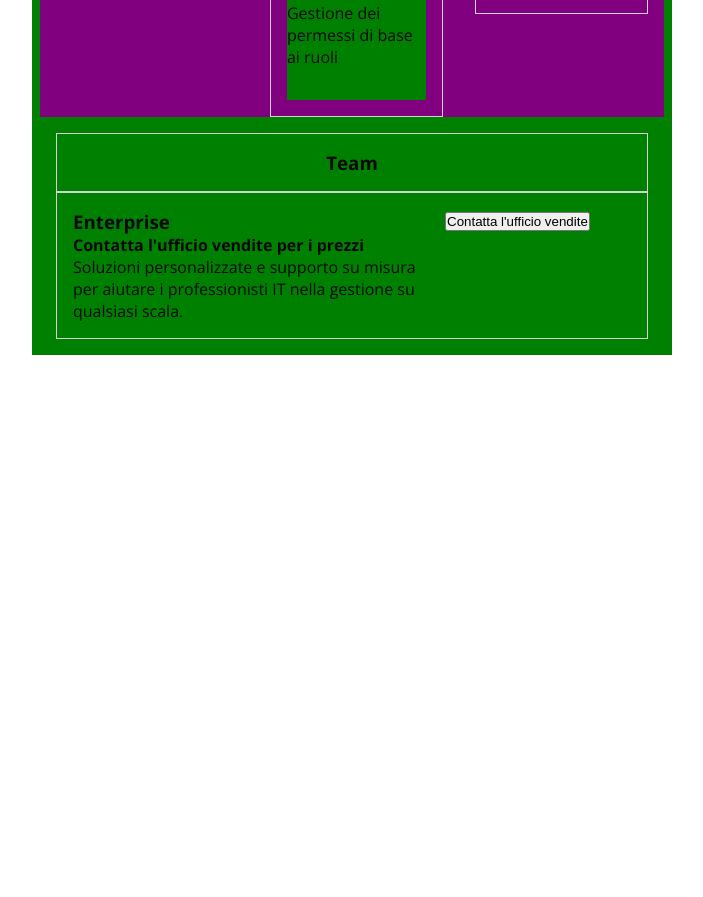
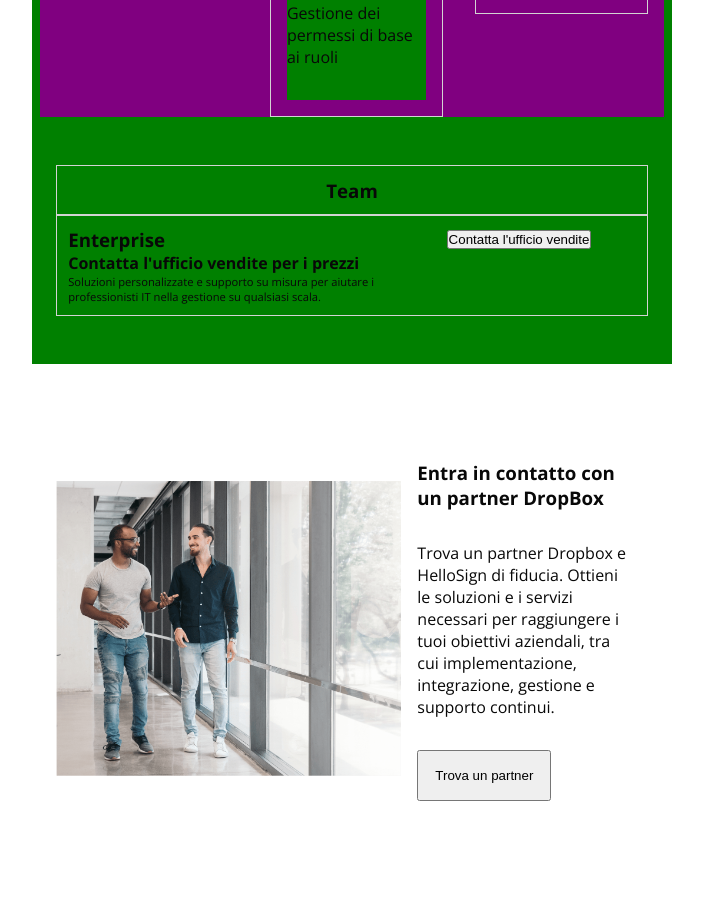
Before and after one commit to CatalanoLorenzo/htmlcss-dropbox, a plain HTML site: page index.html in a window 1280 px wide. Shown: the part 1966-2863 px from the top of the page, without its empty margins (288-991 px from the left). Before the commit the page ends 2321 px from the top, so only its background shows below. Drawn offline with nearby package versions, Linux system fonts and the light colour scheme.

Commit message:
add partner section

```diff
--- a/asset/css/style.css
+++ b/asset/css/style.css
@@ -49,8 +49,14 @@ header a:active{
 .col-4{
     width: calc((100% / 12) * 4);
 }
+.col-5{
+    width: calc((100% / 12) * 5);
+}
 .col-6{
     width: calc((100% / 12) * 6);
+}
+.col-7{
+    width: calc((100% / 12) * 7);
 }
 .col-8{
     width: calc((100% / 12) * 8);
@@ -189,13 +195,33 @@ justify-content: center;
 }
 /* card team */
 .card_team{
-    padding: 1rem 1.5rem;
+    padding: 3rem 1.5rem;
 
 }
 .card_team > .col{
     border: 1px solid lightgray;
-    padding: 1rem;
+    padding: 0.7rem;
     justify-content: center;
 }
+.col-8 p{
+    font-size: 0.7rem;
+}
 /* #endregion business section */
+/* #region partner section */
+.partner{
+    justify-content: center;
+    padding: 0 20rem;
+}
+.partner .row{
+    max-width: 1159px;
+    padding: 5rem 1.5rem;
+    align-items: center;
+}
+.partner img{
+    max-width: 100%;
+}
+.partner .col-5 *{
+    padding: 1rem;
+}
+/* #endregion partner section */
 /* #endregion main */
--- a/index.html
+++ b/index.html
@@ -347,6 +347,37 @@
             </div>
             </div>
         </section>
+        <section class="partner d-flex">
+            <div class="row d-flex">
+                <div class="col-7">
+                    <img src="./asset/img/partner.png" alt="">
+                </div>
+                <div class="col-5">
+                    <h3>
+                        Entra in contatto con
+                        un partner
+                        DropBox
+                    </h3>
+                    <p>
+                        Trova un partner
+                        Dropbox e HelloSign di
+                        fiducia. Ottieni le
+                        soluzioni e i servizi
+                        necessari per
+                        raggiungere i tuoi
+                        obiettivi aziendali, tra cui
+                        implementazione,
+                        integrazione, gestione e
+                        supporto continui.
+                    </p>
+                    <div class="partner_button">
+                        <button>
+                            Trova un partner
+                        </button>
+                    </div>
+                </div>
+            </div>
+        </section>
     </main>
 
     <footer>
```
